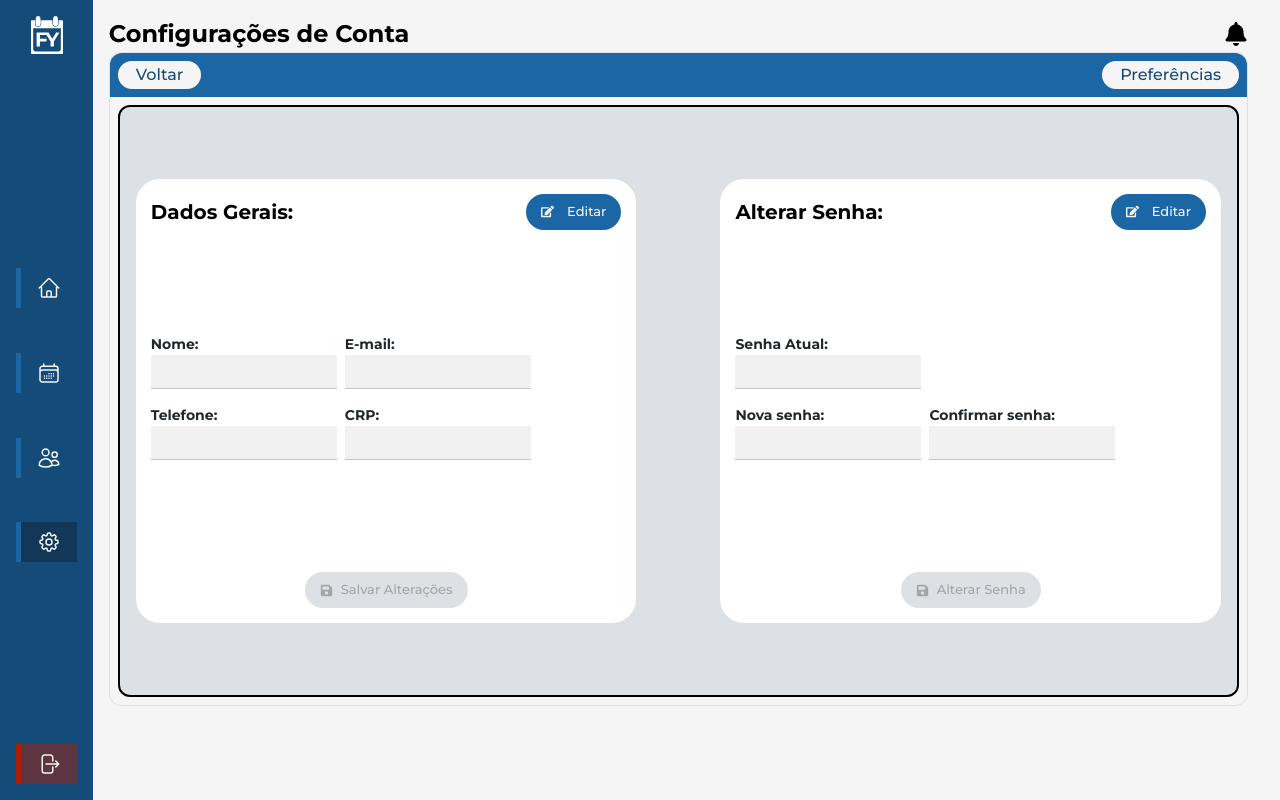
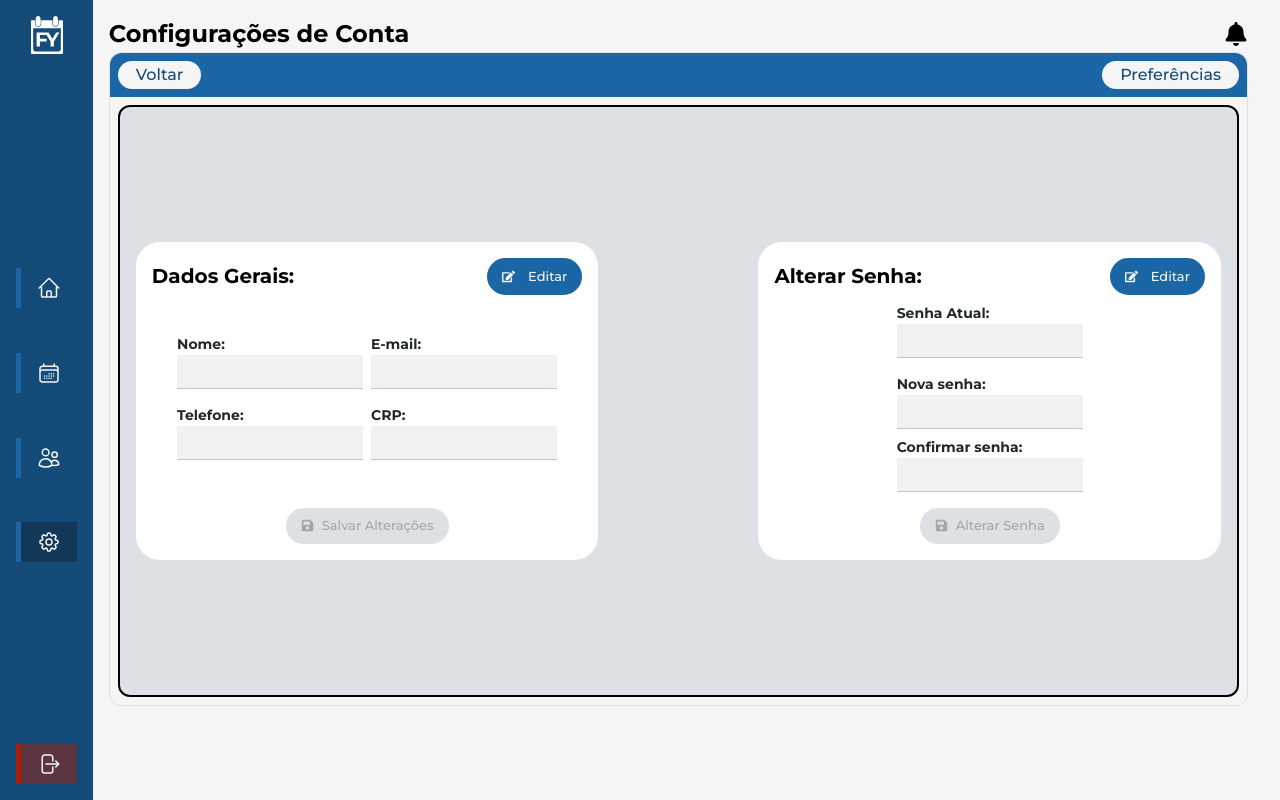
Before and after one commit to KauanPaschoal/web-projeto, a React (Vite) app: page /dashboard/administracao in a window 1280 px wide. Built offline with nearby package versions, Linux system fonts and the light colour scheme.

Commit message:
att: tela de agendamentos e administracao atualizadas (inputs e tamanhos)

```diff
--- a/src/pages/dashboard/administracao/Administracao.jsx
+++ b/src/pages/dashboard/administracao/Administracao.jsx
@@ -158,7 +158,7 @@ const Administracao = () => {
                   />
                 </h2>
                 <div className="card-inputs">
-                  <div className="flex gap-2 w-full">
+                  <div className="flex gap-2 w-full justify-center">
                     <InputField
                       labelTitle="Nome"
                       value={nome}
@@ -175,7 +175,7 @@ const Administracao = () => {
                       onChange={(e) => setEmail(e.target.value)}
                     />
                   </div>
-                  <div className="flex gap-2 w-full">
+                  <div className="flex gap-2 w-full justify-center">
                     <InputField
                       labelTitle="Telefone"
                       value={telefone}
@@ -206,7 +206,7 @@ const Administracao = () => {
 
               {/* Card: Alterar Senha */}
               <form
-                className="editar-conta"
+                className="editar-conta "
                 onSubmit={(e) => e.preventDefault()}
               >
                 <h2 className="flex items-center justify-between">
@@ -217,6 +217,7 @@ const Administracao = () => {
                   />
                 </h2>
                 <div className="card-inputs">
+                  <div className="flex flex-col gap-2 w-full items-center">
                     <InputField
                       labelTitle="Senha Atual"
                       value={senha}
@@ -225,7 +226,9 @@ const Administracao = () => {
                       onChange={(e) => setSenha(e.target.value)}
                       type="password"
                     />
-                  <div className="flex gap-2 w-full">
+                  </div>
+
+                  <div className="flex flex-col gap-2 w-full items-center">
                     <InputField
                       labelTitle="Nova senha"
                       value={novaSenha}
--- a/src/pages/dashboard/administracao/style/Administracao.css
+++ b/src/pages/dashboard/administracao/style/Administracao.css
@@ -39,7 +39,7 @@
 .forms-container {
     display: flex;
     justify-content: space-between;
-    gap: 84px;
+    gap: 10em;
     width: 100%;
 }
 
@@ -49,10 +49,9 @@
     flex: 1;
     justify-content: space-between;
     /* gap: 16px; */
-    background-color: white;
+    background-color: var(--TrueWhiteFy);
     border-radius: 1.5em;
-    padding: 15px;
-    height: 100%;
+    padding: 1em;
     width: 40%;
 }
 
@@ -81,9 +80,7 @@
 .card-forms {
     width: 100%;
     display: flex;
-    height: 80%;
     justify-content: center;
-
 }
 
 
@@ -99,10 +96,16 @@
     flex-direction: column;
     flex-wrap: wrap;
     width: 100%;
-    max-height: 50%;
     justify-content: center;
     align-content: center;
     gap: 1em;
+
+    div{
+        flex-wrap: wrap;
+        display: flex;
+        justify-content: center;
+    }
+
 }
 
 .inputs-button {
--- a/src/pages/dashboard/agendamentos/CadastrarAgendamento/CadastrarAgendamento.jsx
+++ b/src/pages/dashboard/agendamentos/CadastrarAgendamento/CadastrarAgendamento.jsx
@@ -366,7 +366,7 @@ const CadastrarAgendamento = ({ paciente }) => {
                                     onBlur={handleBlur}
                                     required
                                     className="styled-input"
-                                    width={"w-[40%]"}
+                                    width={"w-[100%]"}
                                     icon={<FaUser />}
                                 />
                                 {showSuggestions && pacientes.length > 0 && (
--- a/src/pages/dashboard/agendamentos/EditarAgendamento/EditarAgendamento.jsx
+++ b/src/pages/dashboard/agendamentos/EditarAgendamento/EditarAgendamento.jsx
@@ -288,7 +288,7 @@ const EditarAgendamento = () => {
                   value={paciente ? paciente.horario : ''}
                   readOnly={paciente ? false : true}
                   className={"w-full"}
-                  width={"w-[50%]"}
+                  width={"w-[100%]"}
                 />
               </div>
             </div>
```
Lines whose indentation alone changed are shown as unchanged.
